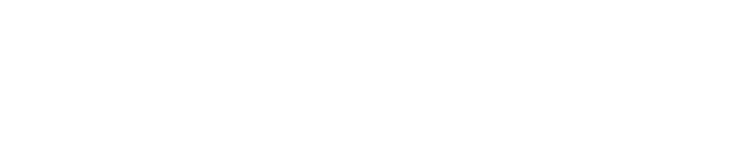
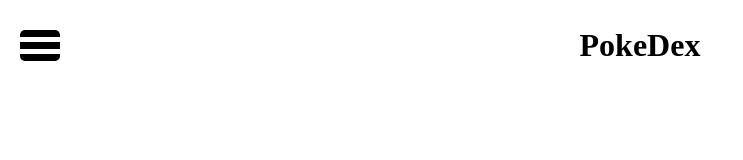
Before and after one commit to M1quel/pokedex, a website: page src/html/index.html in a window 1280 px wide. Shown: the whole page, without its empty margins (0-743 px from the left). Drawn offline with nearby package versions, Linux system fonts and the light colour scheme; files that its build step writes are made by us from their sources.

Commit message:
Added header html and started styling

```diff
--- a/src/html/index.html
+++ b/src/html/index.html
@@ -7,7 +7,21 @@
     <link rel="stylesheet" href="/assets/css/style.css">
 </head>
 <body>
-
+    <header class="header">
+        <div class="header__burgerMenu">
+            <input class="header__burgermenuInput" type="checkbox" name="check" id="check">
+            <label class="header__burgerLabel" for="check">
+                <span class="header__burgerLabelLine"></span>
+                <span class="header__burgerLabelLine"></span>
+                <span class="header__burgerLabelLine"></span>
+            </label>
+            <nav class="header__navigation">
+                <a class="header__navigationLink" href="#">PokeDex</a>
+                <a class="header__navigationLink" href="#">AbilityDex</a>
+            </nav>
+        </div>
+        <a href="#"><h1 class="header__heading">PokeDex</h1></a>
+    </header>
 
 
     <script src="/assets/app.js"></script>
--- /dev/null
+++ b/src/sass/_header.scss
@@ -0,0 +1,86 @@
+.header{
+    display: grid;
+    grid-template-columns: repeat(3, 1fr);
+    padding: 10px 20px 0 20px;
+    height: 10vh;
+
+    &__burgerMenu {
+        height: 100%;
+        width: 100%;
+        display: flex;
+        align-items: center;
+    }
+
+
+    // header burger menu
+    &__burgerLabel {
+        display: flex;
+        flex-direction: column;
+        gap: 5px;
+        width: 40px;
+        transition: .5s;
+        cursor: pointer;
+
+        &Line {
+            height: 7px;
+            width: 100%;
+            background-color: black;
+            display: block;
+            transition: .5s;
+
+            &:first-child {
+                border-top-left-radius: 5px;
+                border-top-right-radius: 5px;
+
+            }
+            &:last-child {
+                border-bottom-left-radius: 5px;
+                border-bottom-right-radius: 5px;
+
+            }
+        }
+    }
+    &__burgermenuInput {
+        display: none;
+        &:checked ~ .header__navigation{
+            height: 200px;
+        }
+        &:checked ~ .header__burgerLabel{
+            gap: 0;
+            & > .header__burgerLabelLine:first-child {
+                border-top-left-radius: 0;
+                border-top-right-radius: 0;
+                opacity: 0;
+            }
+            & > .header__burgerLabelLine:last-child {
+                border-bottom-left-radius: 0;
+                border-bottom-right-radius: 0;
+                opacity: 0;
+            }
+        }
+    }
+
+    &__navigation {
+        transition: height .5s;
+        overflow: hidden;
+        position: absolute;
+        top: 10vh;
+        height: 0;
+        background-color: blue;
+        left: 0;
+        right: 0;
+    }
+
+
+    // header heading
+
+    &__heading {
+        display: flex;
+        justify-content: center;
+        align-items: center;
+        width: 100%;
+        height: 100%;
+    }
+
+
+}
--- a/src/sass/style.scss
+++ b/src/sass/style.scss
@@ -1,4 +1,8 @@
+@import "header";
 
+a {
+    color: black;
+}
 * {
     margin: 0;
     padding: 0;
```
